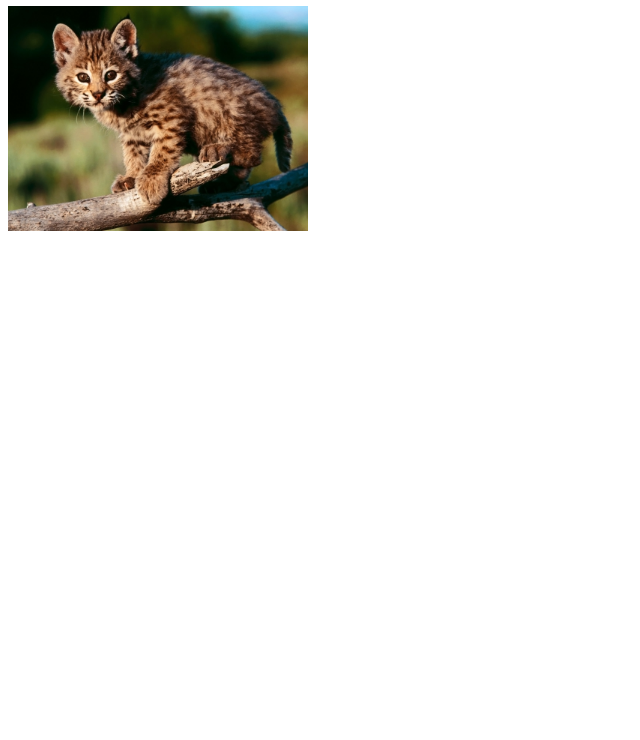
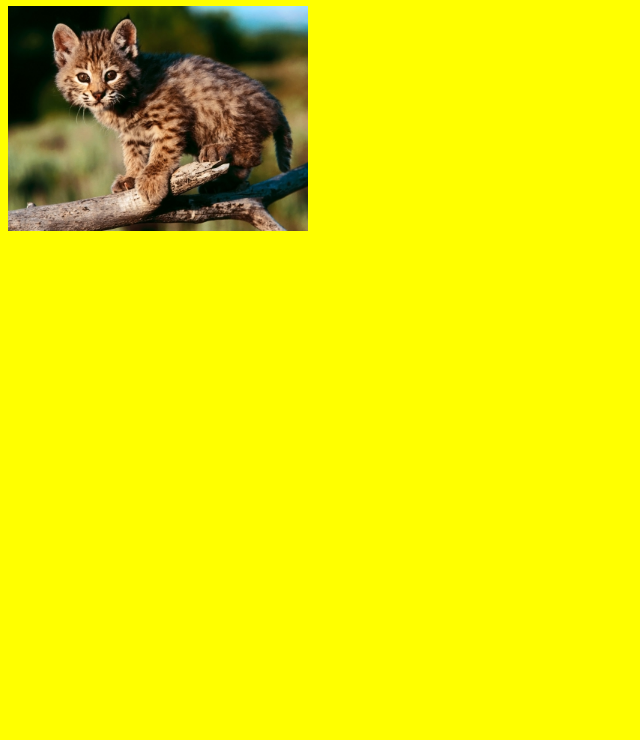
Before and after one commit to elinstabi/classexample, a plain HTML site: page index.html in a window 1280 px wide. Shown: the part 60-800 px from the top of the page, without its empty margins (0-640 px from the left). Drawn offline with Linux system fonts and the light colour scheme.

Commit message:
Changes both css and html

```diff
--- a/css/style.css
+++ b/css/style.css
@@ -1,3 +1,10 @@
 img {
   width: 300px;
+
 }
+
+
+body {
+
+  background:yellow;
+}
--- a/index.html
+++ b/index.html
@@ -1,11 +1,12 @@
 <html>
 <head>
-  <title>Hej</title>
+  <title>GITHUB IS AWESOME</title>
 
   <link rel="stylesheet" type="text/css" href="css/style.css">
 </head>
 <body>
   <h1>Hola github I love you so much</h1>
   <img src="images/kittens.jpg">
+
 </body>
 </html>
```
